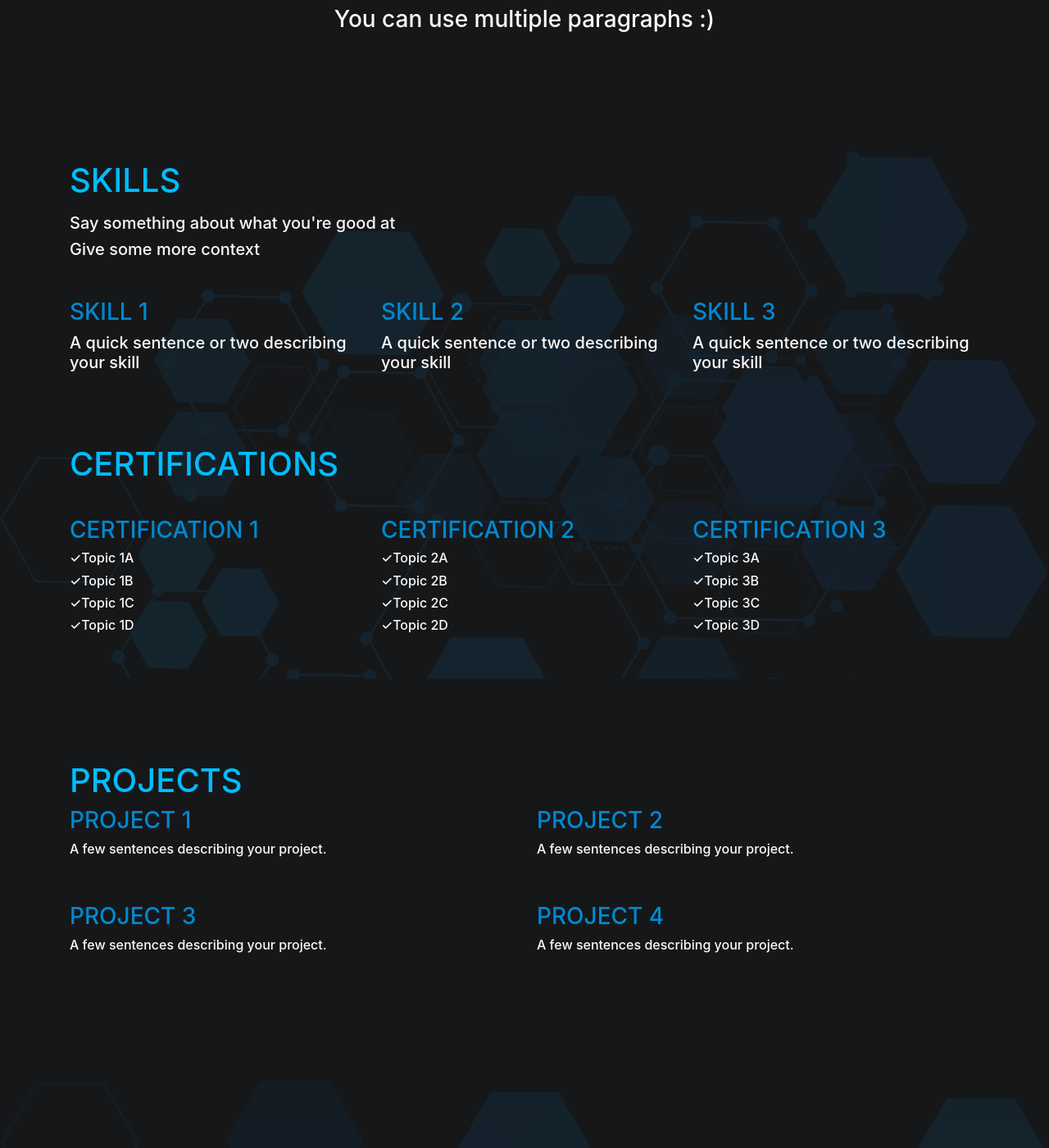
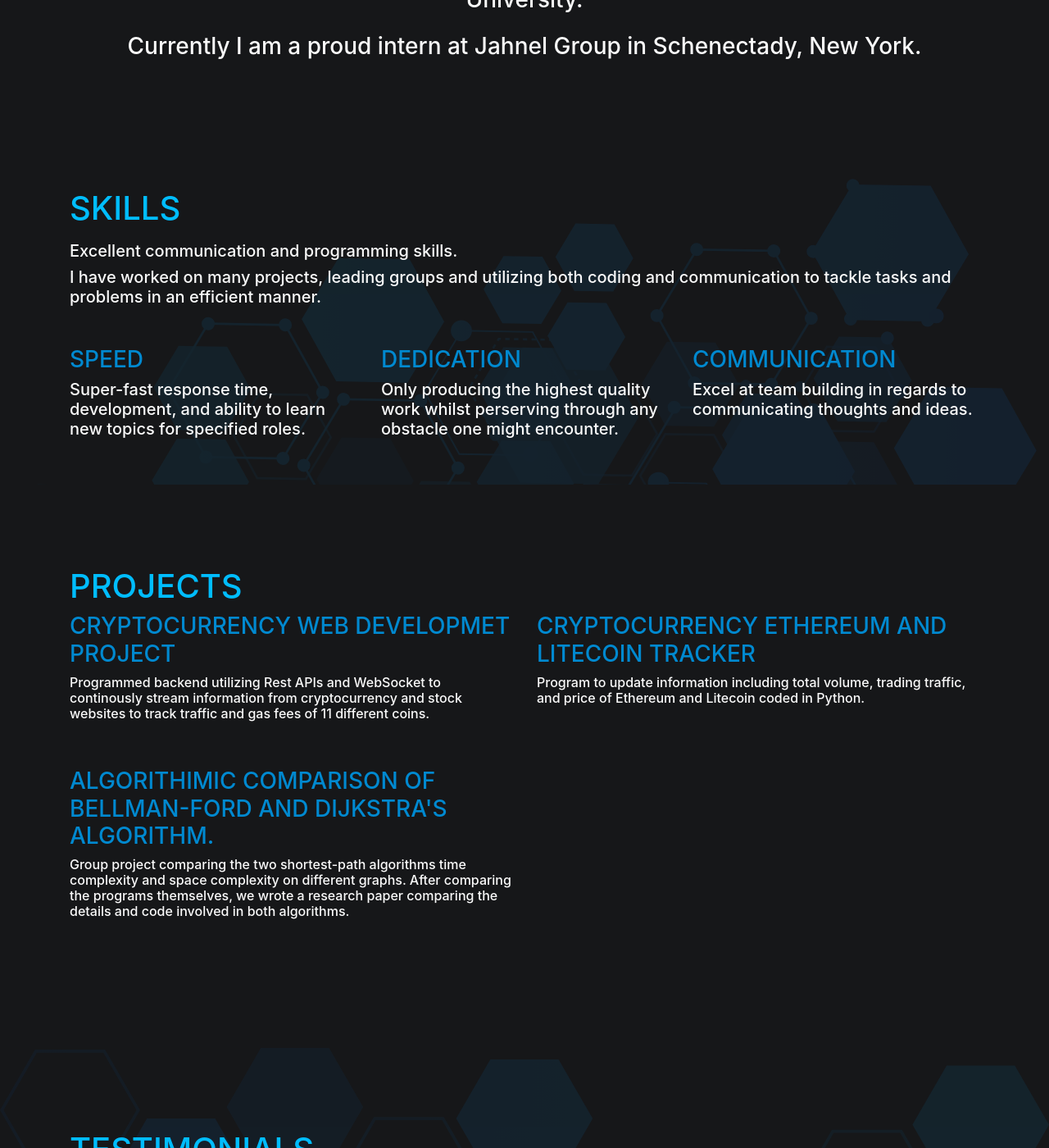
Before and after one commit to ThomasBonagura/ThomasBonagura, a Jekyll site: the page built from index.md, in a window 1280 px wide and 1400 px high, scrolled down 1167 px. Shown: the whole window at 82% size. Built offline with Jekyll 4.4.1, drawn with Linux system fonts in a browser that asks for light colours; some of the changed text lies outside the part shown.

Commit message:
Personalized information added

```diff
--- a/Gemfile
+++ b/Gemfile
@@ -1,2 +1,4 @@
 source "https://rubygems.org"
 gem "github-pages", group: :jekyll_plugins
+
+gem "webrick", "~> 1.8"
--- a/_data/about.yml
+++ b/_data/about.yml
@@ -1,3 +1,2 @@
-- Say something about yourself!
-
-- You can use multiple paragraphs :)
+- I am a Computer Science Major and Senior at Watson College in Binghamton University.
+- Currently I am a proud intern at Jahnel Group in Schenectady, New York.
--- a/_data/projects.yml
+++ b/_data/projects.yml
@@ -1,13 +1,10 @@
 #If you have worked on relevant projects talk about them here
 
-- name: Project 1
-  description: A few sentences describing your project.
+- name: Cryptocurrency Web Developmet Project
+  description: Programmed backend utilizing Rest APIs and WebSocket to continously stream information from cryptocurrency and stock websites to track traffic and gas fees of 11 different coins.
 
-- name: Project 2
-  description: A few sentences describing your project.
+- name: CryptoCurrency Ethereum and LiteCoin tracker
+  description: Program to update information including total volume, trading traffic, and price of Ethereum and Litecoin coded in Python.
 
-- name: Project 3
-  description: A few sentences describing your project.
-
-- name: Project 4
-  description: A few sentences describing your project.
+- name: Algorithimic comparison of Bellman-Ford and Dijkstra's algorithm.
+  description: Group project comparing the two shortest-path algorithms time complexity and space complexity on different graphs. After comparing the programs themselves, we wrote a research paper comparing the details and code involved in both algorithms.
--- a/_data/skills.yml
+++ b/_data/skills.yml
@@ -1,36 +1,36 @@
-header: Say something about what you're good at
+header: Excellent communication and programming skills.
 
-subheader: Give some more context
+subheader: I have worked on many projects, leading groups and utilizing both coding and communication to tackle tasks and problems in an efficient manner.
 
 skill_list:
-  - name: Skill 1
-    description: A quick sentence or two describing your skill
+  - name: Speed
+    description: Super-fast response time, development, and ability to learn new topics for specified roles.
 
-  - name: Skill 2
-    description: A quick sentence or two describing your skill
+  - name: Dedication
+    description: Only producing the highest quality work whilst perserving through any obstacle one might encounter.
 
-  - name: Skill 3
-    description: A quick sentence or two describing your skill
+  - name: Communication
+    description: Excel at team building in regards to communicating thoughts and ideas.
 
 #If you have certifications, talk about them here
-certifications:
-  - name: Certification 1
-    topics:
-      - Topic 1A
-      - Topic 1B
-      - Topic 1C
-      - Topic 1D
+#certifications:
+ # - name: Certification 1
+  #  topics:
+   #   - Topic 1A
+   #   - Topic 1B
+  #    - Topic 1C
+   #   - Topic 1D
 
-  - name: Certification 2
-    topics:
-      - Topic 2A
-      - Topic 2B
-      - Topic 2C
-      - Topic 2D
+ # - name: Certification 2
+ #   topics:
+ #     - Topic 2A
+  #    - Topic 2B
+  #    - Topic 2C
+   #   - Topic 2D
 
-  - name: Certification 3
-    topics:
-      - Topic 3A
-      - Topic 3B
-      - Topic 3C
-      - Topic 3D
+ # - name: Certification 3
+ #   topics:
+  #    - Topic 3A
+  #    - Topic 3B
+  #    - Topic 3C
+   #   - Topic 3D
--- a/_data/testimonials.yml
+++ b/_data/testimonials.yml
@@ -1,11 +1,11 @@
 #If you have some testimonials list them here
 
-- quote: Thanks for being great!
+- quote: Thanks for being great! I am a totally real person.
   person:
     name: John Doe
     title: CEO, Company ABC
 
-- quote: Thanks for being awesome!
+- quote: Thanks for being awesome! I also am a totally real person (will get professional references so I am leaving this section)
   person:
     name: Jane Doe
     title: COO, Company ABC
--- a/index.md
+++ b/index.md
@@ -1,7 +1,7 @@
 ---
-title: Your Website
-author: Your Name Here
-description: "A quick website description"
+title: Thomas Bonagura
+author: Thomas Bonagura
+description: Portfolio Website
 layout: default
 permalink: /
 ---
```
Also changed, not shown: _data/contact.yml (+7 -7 lines).
